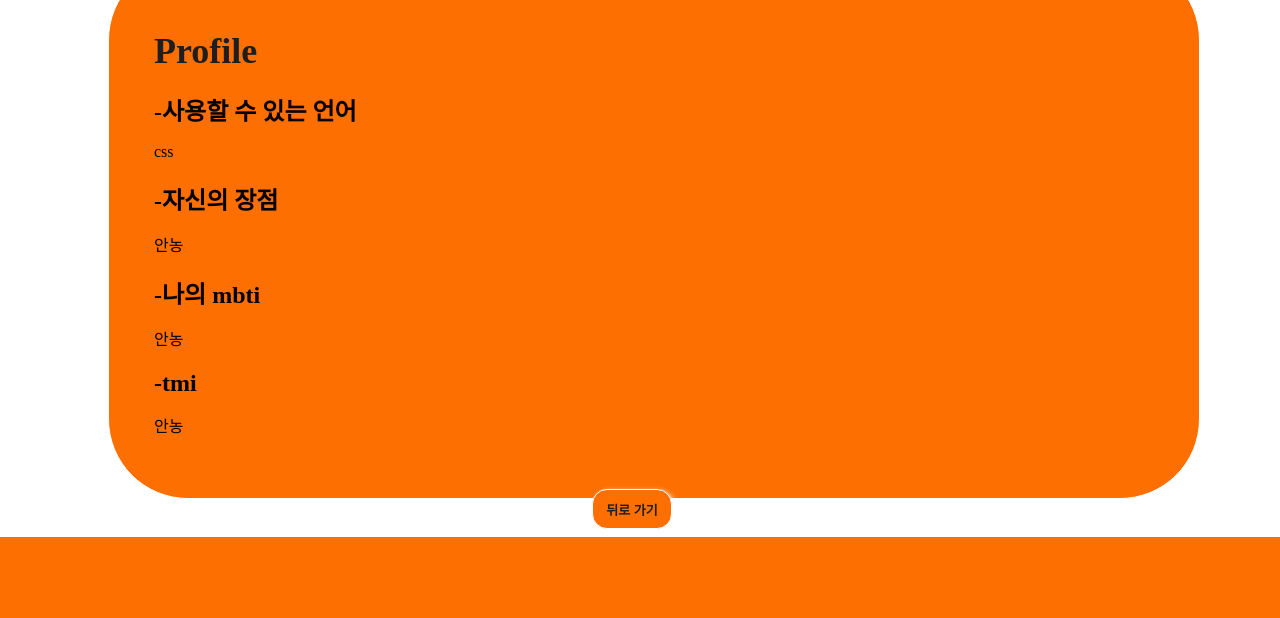
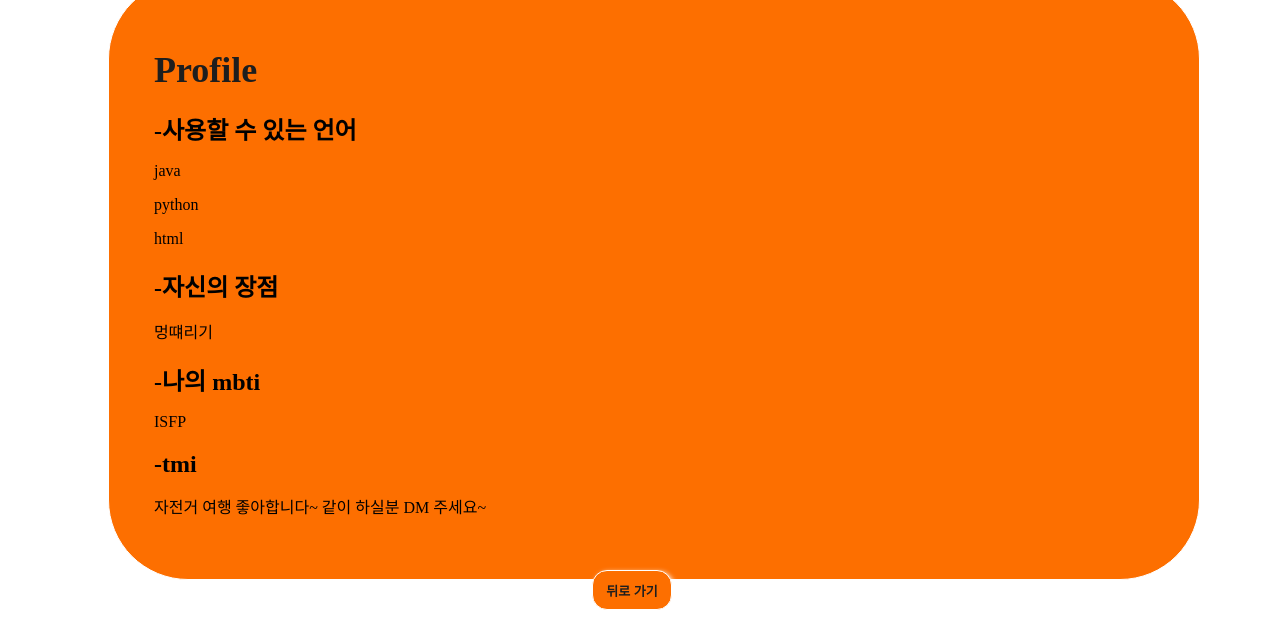
Before and after one commit to DarkestTiger/300-team, a Flask app: page /members/1 in a window 1280 px wide. Shown: the part 288-906 px from the top of the page. Before the commit the page ends 825 px from the top, so only its background shows below. Run offline with Flask 3, Linux system fonts and the light colour scheme.

Commit message:
issue #5 멤버별 상세 페이지 이동 구현 * 데이터별 상세 페이지 표시

```diff
--- a/app.py
+++ b/app.py
@@ -1,4 +1,4 @@
-from flask import Flask, render_template, request,url_for, Response
+from flask import Flask, render_template, request, url_for, Response
 import os
 from flask_sqlalchemy import SQLAlchemy
 
@@ -6,8 +6,10 @@ from flask_sqlalchemy import SQLAlchemy
 app = Flask(__name__)
 
 basedir = os.path.abspath(os.path.dirname(__file__))
-app.config['SQLALCHEMY_DATABASE_URI'] = 'sqlite:///' + os.path.join(basedir, 'database.db')
+app.config['SQLALCHEMY_DATABASE_URI'] = 'sqlite:///' + \
+    os.path.join(basedir, 'database.db')
 db = SQLAlchemy(app)
+
 
 @app.route('/', methods=['Get'])
 def home():
@@ -16,15 +18,19 @@ def home():
     print(books)
     return render_template('index.html', books=books)
 
+
 class BookMsg(db.Model):
-            id = db.Column(db.Integer, primary_key=True, autoincrement=True)
-            name = db.Column(db.String, nullable=False)
-            message = db.Column(db.String, nullable=False)
+    id = db.Column(db.Integer, primary_key=True, autoincrement=True)
+    name = db.Column(db.String, nullable=False)
+    message = db.Column(db.String, nullable=False)
 
-            def __repr__(self):
-                return f'{self.name} {self.message} 작성자 by {self.name}'
+    def __repr__(self):
+        return f'{self.name} {self.message} 작성자 by {self.name}'
+
+
 with app.app_context():
     db.create_all()
+
 
 @app.route('/Books/create/', methods=['Post'])
 def createbooks():
@@ -43,11 +49,26 @@ def createbooks():
 
     return render_template('index.html', books=books)
 
+context = {
+    'img_url': 'static/image/rtan00.jpg',
+    'blog_url': 'https://silee-sw.tistory.com/',
+    'name': '이상일',
+    'introduce': '안녕하세요~\n르탄이에요',
+    'programming_languages': ['java', 'python', 'html'],
+    'strength': '멍떄리기',
+    'mbti': 'ISFP',
+    'tmi': '자전거 여행 좋아합니다~ 같이 하실분 DM 주세요~'
+}
+
 @app.route('/members/1')
 def members1():
-     return render_template('profle.html')
+    # member
 
+    # replace \n -> <br>
+    context['introduce'] = context['introduce'].replace('\n', '<br>')
+
+    return render_template('profle.html', data=context)
 
 
 if __name__ == '__main__':
-    app.run(debug=True, port=5000)
+    app.run(debug=True, port=5002)
--- a/templates/profle.html
+++ b/templates/profle.html
@@ -113,27 +113,29 @@
           />
         </div>
         <div>
-          <h2>www.몽글.co.kr</h2>
+          <h2>{{data.blog_url}}</h2>
         </div>
       </div>
 
       <div class="box_2">
-        <h1>몽글</h1>
-        <p>안녕하세요 300팀 팀원 이에요</p>
-        <p>잘 부탁 드리겠습니다.</p>
+        <h1>{{data.name}}</h1>
+        <p>{{data.introduce|safe}}</p>
+        <!-- <p>잘 부탁 드리겠습니다.</p> -->
       </div>
     </div>
 
     <div class="container2">
       <h1>Profile</h1>
       <h2>-사용할 수 있는 언어</h2>
-      <p>css</p>
+      {% for language in data.programming_languages %}
+      <p>{{ language }}</p>
+      {% endfor %}
       <h2>-자신의 장점</h2>
-      <p>안농</p>
+      <p>{{data.strength}}</p>
       <h2>-나의 mbti</h2>
-      <p>안농</p>
+      <p>{{data.mbti}}</p>
       <h2>-tmi</h2>
-      <p>안농</p>
+      <p>{{data.tmi}}</p>
     </div>
 
     <div class="footer">
```
Also changed, not shown: database.db.
